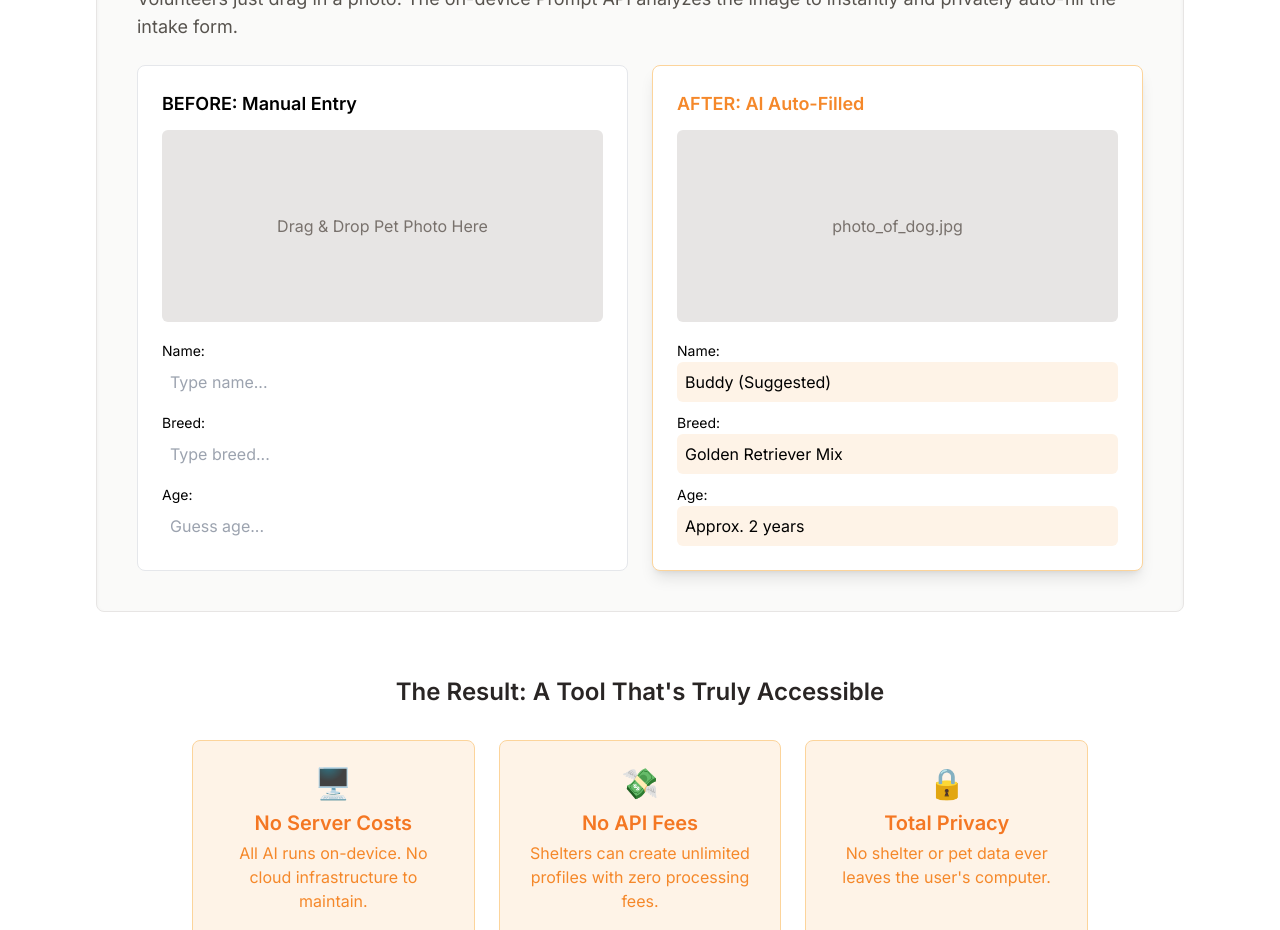
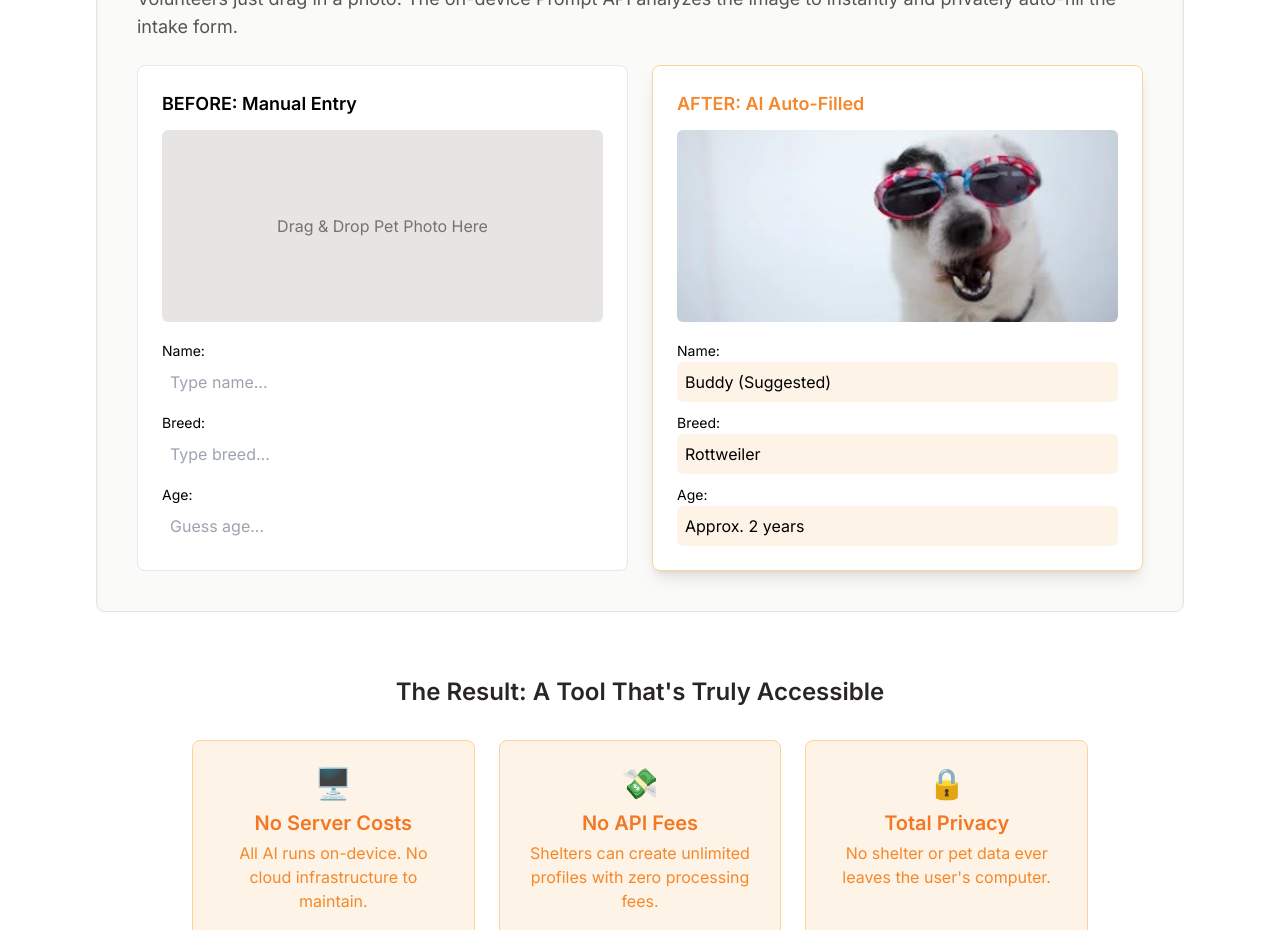
Before and after one commit to luixaviles/pet-shelter-app, an Angular app in the folder client/: page / in a window 1280 px wide. Shown: the part 1820-2750 px from the top of the page. Built offline with nearby package versions, Linux system fonts and the light colour scheme; no server answers.

Commit message:
Update landing page to display a new dog image and modify breed information

```diff
--- a/client/src/app/components/landing/landing.component.html
+++ b/client/src/app/components/landing/landing.component.html
@@ -200,8 +200,8 @@
             </div>
             <div class="rounded-lg border bg-white p-6 border-primary-200 shadow-lg animate-scale-in">
               <h4 class="text-lg font-semibold mb-3 text-primary-700">AFTER: AI Auto-Filled</h4>
-              <div class="w-full h-48 bg-stone-200 rounded-md flex items-center justify-center text-stone-500">
-                <span>photo_of_dog.jpg</span>
+              <div class="w-full h-48 rounded-md overflow-hidden">
+                <img src="assets/dog.webp" alt="Dog photo" class="w-full h-full object-cover object-center">
               </div>
               <form class="mt-4 space-y-2">
                 <div>
@@ -210,7 +210,7 @@
                 </div>
                 <div>
                   <label class="text-sm font-medium">Breed:</label>
-                  <input type="text" value="Golden Retriever Mix" class="w-full border-stone-300 rounded-md p-2 bg-primary-50 font-medium" disabled>
+                  <input type="text" value="Rottweiler" class="w-full border-stone-300 rounded-md p-2 bg-primary-50 font-medium" disabled>
                 </div>
                 <div>
                   <label class="text-sm font-medium">Age:</label>
```
Also changed, not shown: client/src/assets/dog.webp (added).
